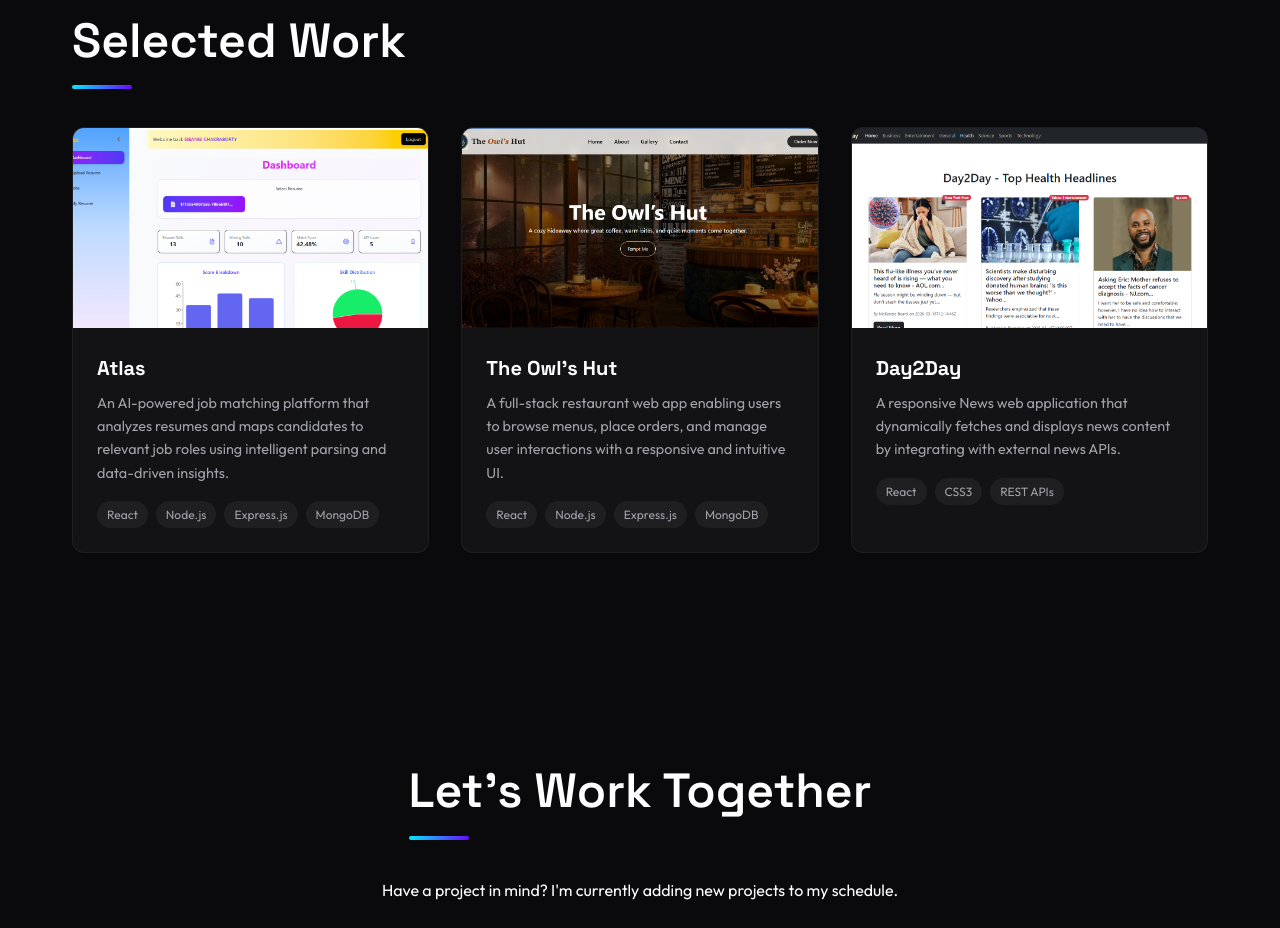
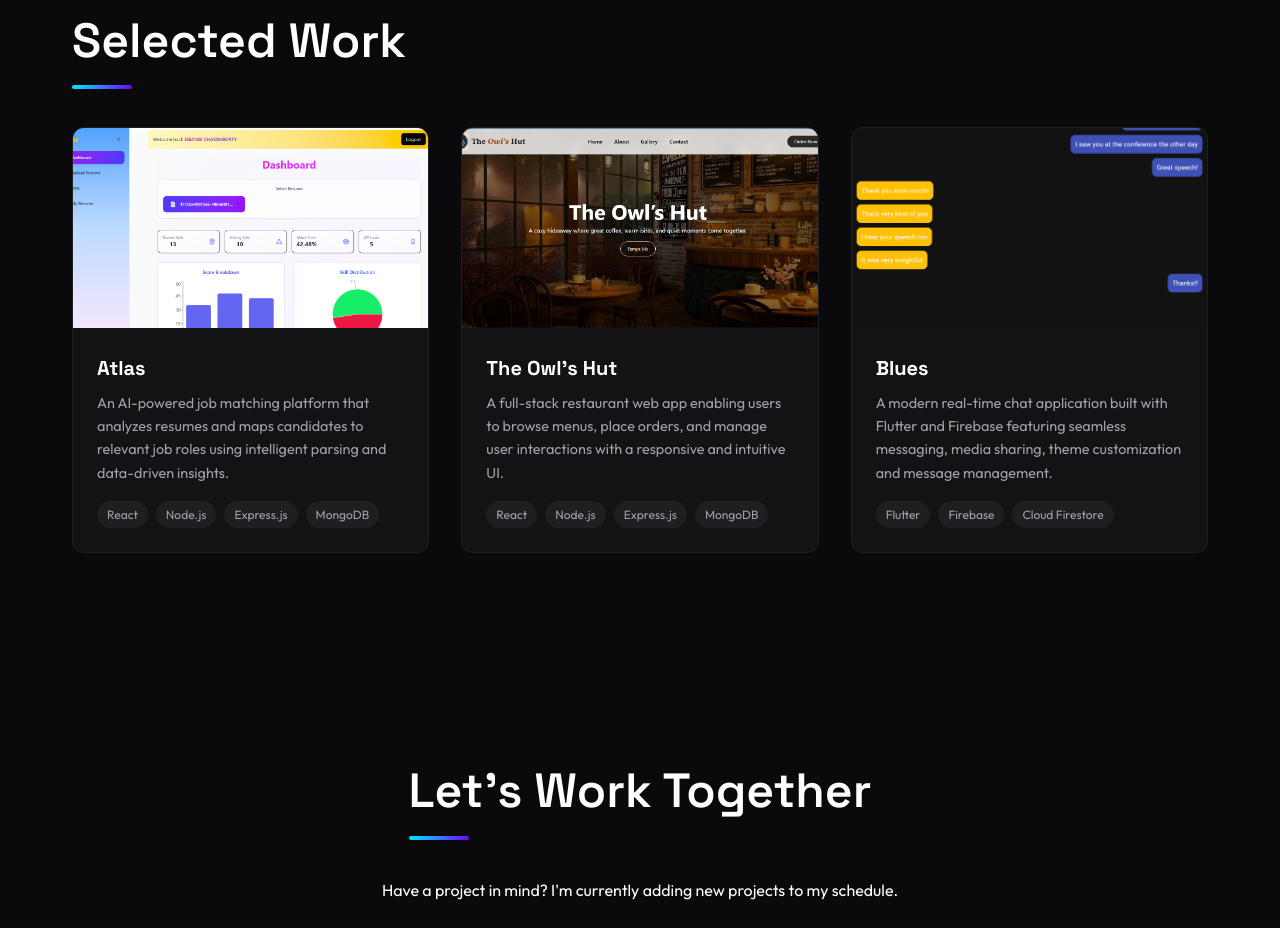
Before and after one commit to Sibangi15/MyResume, a website built with Vite: page index.html in a window 1280 px wide. Shown: the part 1299-2227 px from the top of the page. Built offline with nearby package versions, Linux system fonts and the light colour scheme.

Commit message:
Work Updated

```diff
--- a/index.html
+++ b/index.html
@@ -108,19 +108,21 @@
                         </div>
                     </article>
                     <!-- Project Item 3 -->
-                    <article class="project-card">
+                    <article class="project-card"
+                        onclick="window.open('https://flutter-chat-app-18fc7.web.app/', '_blank')"
+                        style="cursor: pointer;">
                         <div class="project-image">
-                            <img src="/News.png" alt="Day2Day Project"
+                            <img src="/Chat.png" alt="Blues Project"
                                 style="width: 100%; height: 100%; object-fit: cover;">
                         </div>
                         <div class="project-info">
-                            <h3>Day2Day</h3>
-                            <p>A responsive News web application that dynamically
-                                fetches and displays news content by integrating with external news APIs. </p>
+                            <h3>Blues</h3>
+                            <p>A modern real-time chat application built with Flutter and Firebase featuring seamless
+                                messaging, media sharing, theme customization and message management. </p>
                             <div class="tags">
-                                <span>React</span>
-                                <span>CSS3</span>
-                                <span>REST APIs</span>
+                                <span>Flutter</span>
+                                <span>Firebase</span>
+                                <span>Cloud Firestore</span>
                             </div>
                         </div>
                     </article>
```
Also changed, not shown: public/Chat.png (added).
